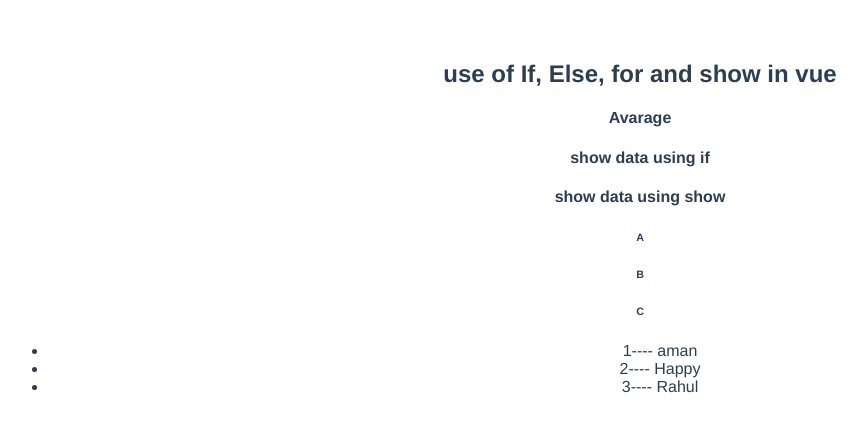
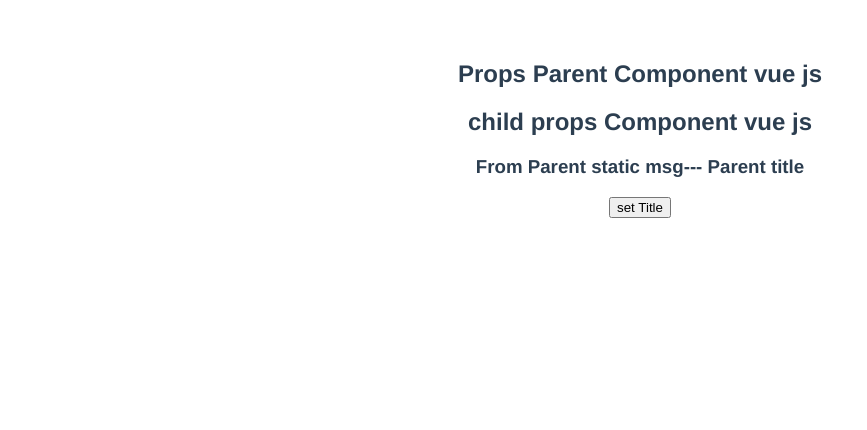
Before and after one commit to aman88000/vuelearn, a Vue app: page / in a window 1280 px wide. Shown: the top 430 px of the page, without its empty margins (0-867 px from the left). Built offline with nearby package versions, Linux system fonts and the light colour scheme.

Commit message:
Props and emit using in vue js

```diff
--- a/src/App.vue
+++ b/src/App.vue
@@ -1,20 +1,23 @@
 <template>
 <!-- <BindStyle /> -->
 <!-- <Methods /> -->
-<IfElseFor />
+<!-- <IfElseFor /> -->
+<Parent />
 </template>
 
 <script>
 // import BindStyle from './components/BindStyle.vue'
 // import Methods from './components/Methods.vue'
-import IfElseFor from './components/IfElseFor.vue'
+// import IfElseFor from './components/IfElseFor.vue'
+import Parent from "./components/props/Parent.vue"
 
 export default {
   name: 'App',
   components: {
     // BindStyle,
     // Methods,
-    IfElseFor,
+    // IfElseFor,
+    Parent,
   }
 }
 </script>
--- /dev/null
+++ b/src/components/props/Child.vue
@@ -0,0 +1,27 @@
+<template>
+    <div>
+<h2>child props Component vue js </h2>
+<h3>{{msg}}--- {{title}}</h3>
+<button v-on:click="setTitle">set Title</button>
+    </div>
+</template>
+
+<script>
+    export default {
+        name: 'ChildVue',
+        props: [
+            'msg',
+            'title'
+        ],
+        methods: {
+            setTitle(){
+                console.log('yesy')
+                this.$emit('changeTitle', 'updated title from child using emit')
+            }
+        }
+    }
+</script>
+
+<style scoped>
+
+</style>
--- /dev/null
+++ b/src/components/props/Parent.vue
@@ -0,0 +1,30 @@
+<template>
+    <div>
+        <h2>Props Parent Component vue js </h2>
+        <ChildVue msg="From Parent static msg" :title="title"  v-on:changeTitle="updateTitle($event)"/>
+    </div>
+</template>
+
+<script>
+import ChildVue from './Child.vue'
+    export default {
+        name: 'ParentVue',
+        data(){
+            return {
+                title: 'Parent title'
+            }
+        },
+        components:{
+            ChildVue
+        },
+        methods: {
+            updateTitle(event){
+                console.log('sfsfsfs', event)
+            }
+        }
+    }
+</script>
+
+<style scoped>
+
+</style>
```
